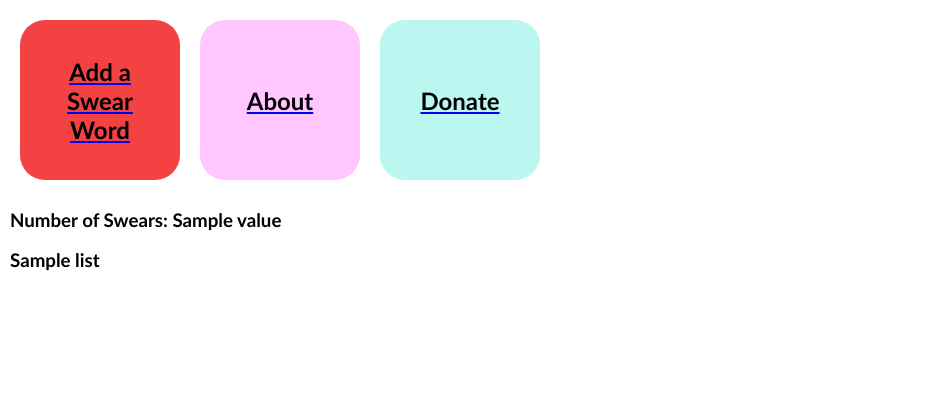
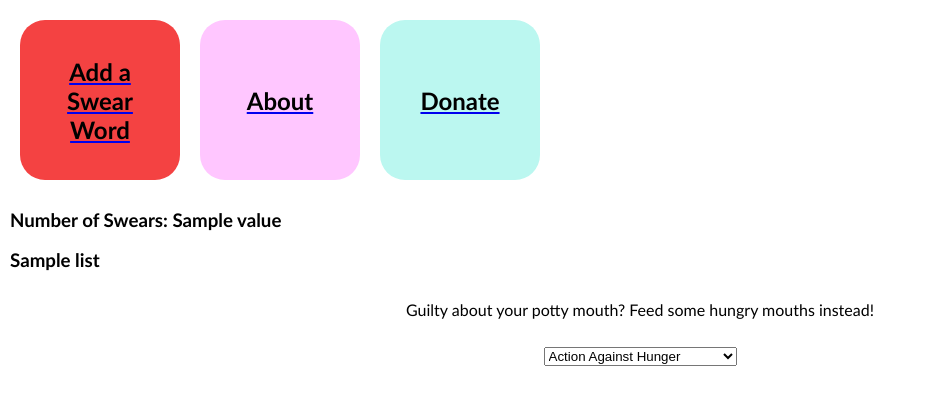
Before and after one commit to Mustafa-Sadriwala/Swear-Jar-Front-End, a Flask app: template templates/home.html in a window 1280 px wide. Shown: the top 405 px of the page, without its empty margins (0-926 px from the left). Run offline with Flask 2, Linux system fonts and the light colour scheme; the template is opened without the code that fills it: most values are stand-ins (such as "Sample title", 1, 10 or a date in 2020); parts of the project's set-up code (start-up, migrations or seed data) failed here and were passed over.

Commit message:
add drop down

```diff
--- a/templates/home.html
+++ b/templates/home.html
@@ -83,4 +83,20 @@ h2, p  {
   <h3>Number of Swears: {{ value }}</h3>
   <h3>{{ list }}</h3>
 </div>
+<div>
+  <center> <p> Guilty about your potty mouth? Feed some hungry mouths instead!</p> </center>
+<center> <select>
+ <option value="Action Against Hunger">Action Against Hunger</option>
+ <option value="Feeding America">Feeding America</option>
+ <option value="Bread for the World">Bread for the World</option>
+ <option value="Food Bank for New York City">Food Bank for New York City</option>
+ <option value="Freedom from Hunger">Freedom from Hunger</option>
+ <option value="The Hunger Project">The Hunger Project</option>
+ <option value="Heifer International">Heifer International</option>
+ <option value="Meals on Wheels">Meals on Wheels</option>
+ <option value="Share Our Strength">Share Our Strength</option>
+ <option value="Food for the Hungry">Food for the Hungry</option>
+ <option value="Hope Food Pantry Austin">Hope Food Pantry Austin</option>
+</select> </center>
+</div>
 </html>
```
